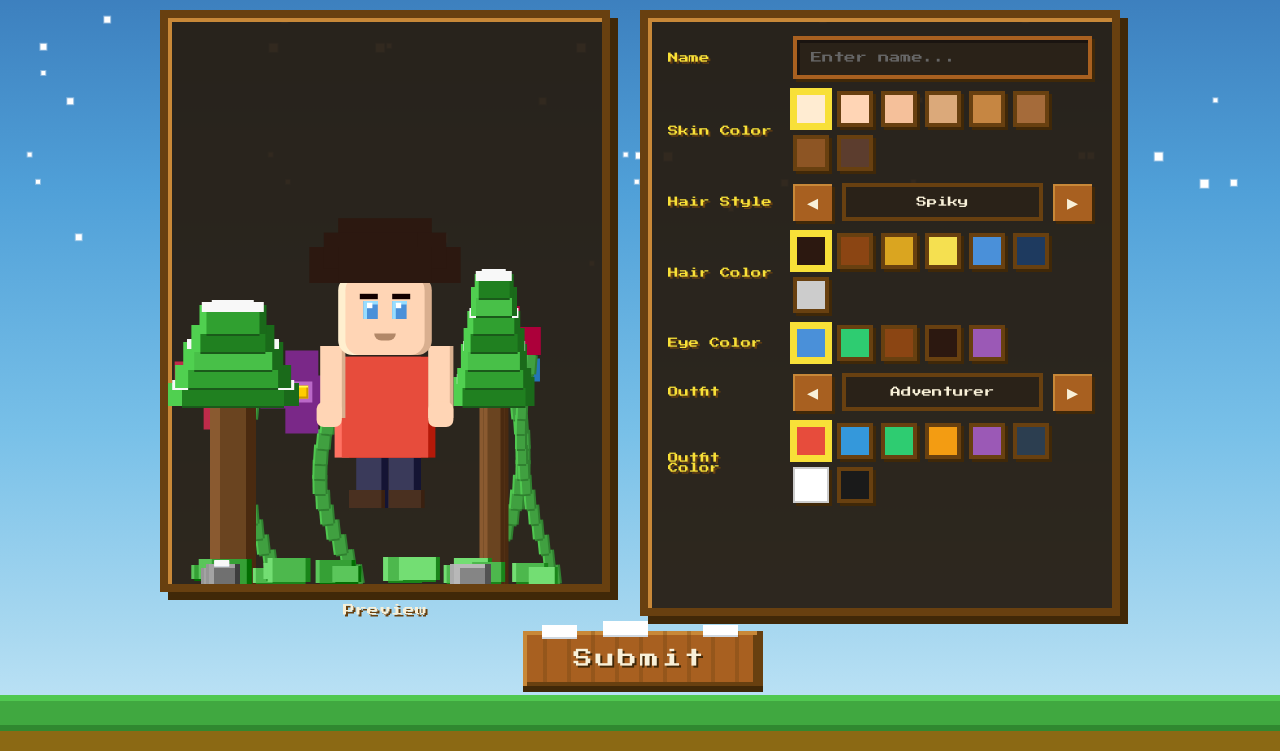
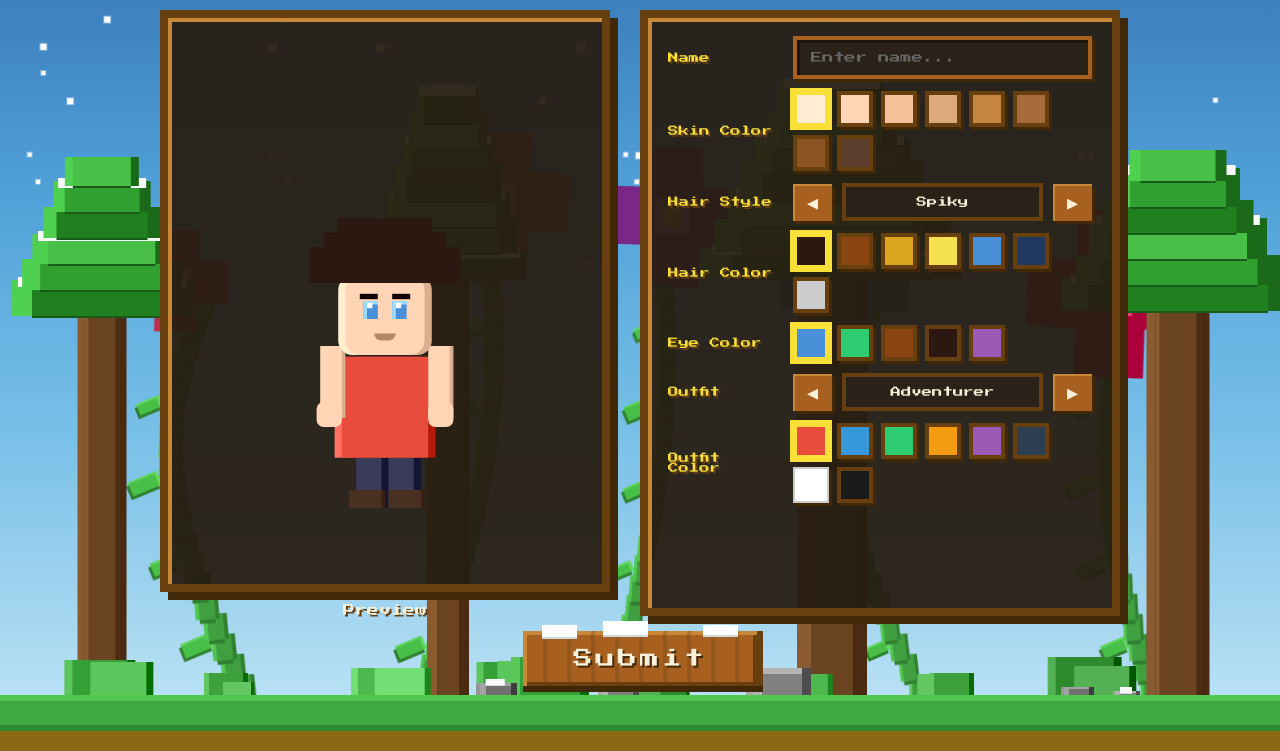
Before and after one commit to snowcodeer/HackAvengers-Warsaw, a website built with Vite: page frontend/character.html in a window 1280 px wide. Shown: the part 49-800 px from the top of the page. Built offline with nearby package versions, Linux system fonts and the light colour scheme.

Commit message:
character customisation

```diff
--- a/frontend/character.css
+++ b/frontend/character.css
@@ -126,6 +126,18 @@ body {
     pointer-events: none;
 }
 
+/* Background Elements Container */
+.background-elements {
+    position: absolute;
+    bottom: 50px;
+    left: 0;
+    width: 100%;
+    height: calc(100% - 50px);
+    z-index: 2;
+    pointer-events: none;
+    overflow: hidden;
+}
+
 /* Main Content - Fixed viewport */
 .content {
     position: absolute;
@@ -180,17 +192,6 @@ body {
     flex: 1;
     min-height: 350px;
     position: relative;
-    overflow: hidden;
-}
-
-.preview-background {
-    position: absolute;
-    top: 0;
-    left: 0;
-    width: 100%;
-    height: 100%;
-    z-index: 0;
-    pointer-events: none;
     overflow: hidden;
 }
 
--- a/frontend/character.html
+++ b/frontend/character.html
@@ -16,6 +16,7 @@
         <div class="sky"></div>
         <div class="snow-container" id="snowContainer"></div>
         <div class="flowers-container" id="flowersContainer"></div>
+        <div class="background-elements" id="backgroundElements"></div>
 
         <div class="content">
             <h1 class="title">Character Customisation</h1>
@@ -24,7 +25,6 @@
                 <!-- Character Preview -->
                 <div class="character-preview">
                     <div class="preview-box">
-                        <div class="preview-background" id="previewBackground"></div>
                         <div class="pixel-character" id="characterPreview">
                             <!-- Character will be rendered here -->
                         </div>
--- a/frontend/character.js
+++ b/frontend/character.js
@@ -4,7 +4,7 @@ document.addEventListener('DOMContentLoaded', () => {
     initSnowfall();
     initCharacterCustomisation();
     initSubmitButton();
-    initPreviewBackground();
+    initPageBackground();
     updateCharacterPreview();
 });
 
@@ -266,36 +266,35 @@ function initSnowfall() {
     setInterval(createSnowflake, 200);
 }
 
-// Initialize preview background with trees, flowers, rocks, and bushes
-function initPreviewBackground() {
-    const container = document.getElementById('previewBackground');
+// Initialize page background with trees, flowers, rocks, and bushes
+function initPageBackground() {
+    const container = document.getElementById('backgroundElements');
     if (!container) return;
 
-    createPreviewTrees(container);
-    createPreviewFlowers(container);
-    createPreviewBushes(container);
-    createPreviewRocks(container);
+    createPageTrees(container);
+    createPageFlowers(container);
+    createPageBushes(container);
+    createPageRocks(container);
 }
 
-// Create trees in preview (fewer than home page)
-function createPreviewTrees(container) {
-    const treePositions = [15, 75]; // 2 trees instead of 4
+// Create trees on page background (fewer than home page)
+function createPageTrees(container) {
+    const treePositions = [8, 35, 65, 92]; // 4 trees instead of 4 (same but positioned differently)
 
     for (let i = 0; i < treePositions.length; i++) {
-        createPreviewTree(container, treePositions[i], i);
+        createPageTree(container, treePositions[i], i);
     }
 }
 
-function createPreviewTree(container, leftPos, index) {
+function createPageTree(container, leftPos, index) {
     const tree = document.createElement('div');
     tree.className = 'pixel-tree';
     tree.style.left = `${leftPos}%`;
     tree.style.position = 'absolute';
     tree.style.bottom = '0';
 
-    const containerHeight = container.offsetHeight || 350;
-    const treeHeight = containerHeight * 0.8;
-    const trunkWidth = 20 + Math.floor(Math.random() * 15);
+    const treeHeight = window.innerHeight * (1.0 + Math.random() * 0.4);
+    const trunkWidth = 30 + Math.floor(Math.random() * 25);
 
     const baseDelay = 0.1 + index * 0.3;
 
@@ -319,12 +318,12 @@ function createPreviewTree(container, leftPos, index) {
     const foliageRows = 5 + Math.floor(Math.random() * 3);
     let foliageHTML = '';
 
-    const baseWidth = trunkWidth * 3;
+    const baseWidth = trunkWidth * 4;
     for (let row = 0; row < foliageRows; row++) {
-        const rowWidth = baseWidth - (row * (baseWidth / foliageRows) * 0.6);
-        const rowHeight = 20 + Math.floor(Math.random() * 10);
+        const rowWidth = baseWidth - (row * (baseWidth / foliageRows) * 0.7);
+        const rowHeight = 28 + Math.floor(Math.random() * 14);
         const greenShade = row % 3 === 0 ? '#208020' : row % 3 === 1 ? '#30a030' : '#48c048';
-        const offsetY = row * 18;
+        const offsetY = row * 26;
 
         foliageHTML += `
             <div class="tree-foliage-row" style="
@@ -369,49 +368,50 @@ function createPreviewTree(container, leftPos, index) {
     container.appendChild(tree);
 }
 
-// Create flowers in preview (fewer than home page)
-function createPreviewFlowers(container) {
-    const flowerCount = 4; // 4 instead of 8
+// Create flowers on page background (fewer than home page)
+function createPageFlowers(container) {
+    const flowerCount = 5; // 5 instead of 8
     const flowerColors = [
         { petals: '#ff6b8a', center: '#ffeb3b' },
+        { petals: '#ff8a65', center: '#fff176' },
         { petals: '#ba68c8', center: '#ffcc02' },
         { petals: '#64b5f6', center: '#fff59d' },
         { petals: '#ec407a', center: '#fff176' },
     ];
 
-    const sectionWidth = 80 / flowerCount;
+    const sectionWidth = 85 / flowerCount;
 
     for (let i = 0; i < flowerCount; i++) {
-        const sectionStart = 10 + (i * sectionWidth);
+        const sectionStart = 7.5 + (i * sectionWidth);
         const offset = Math.random() * (sectionWidth * 0.6);
         const leftPos = sectionStart + offset;
 
-        createPreviewFlower(container, i, leftPos, flowerColors[i % flowerColors.length]);
+        createPageFlower(container, i, leftPos, flowerColors[i % flowerColors.length]);
     }
 }
 
-function createPreviewFlower(container, index, leftPos, colorScheme) {
+function createPageFlower(container, index, leftPos, colorScheme) {
     const flower = document.createElement('div');
     flower.className = 'flower';
     flower.style.left = `${leftPos}%`;
     flower.style.position = 'absolute';
     flower.style.bottom = '0';
 
-    const containerHeight = container.offsetHeight || 350;
-    const heightPercent = 30 + Math.random() * 15;
-    const totalHeight = (heightPercent / 100) * containerHeight;
+    const heightPercent = 45 + Math.random() * 20;
+    const totalHeight = (heightPercent / 100) * window.innerHeight;
 
-    const flowerSize = 30 + Math.floor(Math.random() * 25);
+    const flowerSize = 40 + Math.floor(Math.random() * 40);
     const petalSize = Math.floor(flowerSize * 0.4);
+    const petalStyle = ['round', 'star', 'diamond', 'tulip', 'daisy'][Math.floor(Math.random() * 5)];
 
-    const stemWidth = 8 + Math.floor(Math.random() * 4);
+    const stemWidth = 12 + Math.floor(Math.random() * 6);
     const curveDirection = Math.random() > 0.5 ? 1 : -1;
-    const curveIntensity = 20 + Math.random() * 30;
+    const curveIntensity = 40 + Math.random() * 50;
 
-    const stemHTML = createPreviewStem(totalHeight, stemWidth, curveDirection, curveIntensity);
+    const stemHTML = createPageStem(totalHeight, stemWidth, curveDirection, curveIntensity);
     const headOffsetX = curveDirection * curveIntensity;
 
-    const containerSize = flowerSize + (petalSize * 2);
+    const containerSize = flowerSize + (petalSize * 3);
 
     flower.innerHTML = `
         <div class="flower-head-wrapper" style="
@@ -422,59 +422,64 @@ function createPreviewFlower(container, index, leftPos, colorScheme) {
             left: 50%;
             transform: translateX(calc(-50% + ${headOffsetX}px));
             z-index: 10;
+            display: flex;
+            align-items: center;
+            justify-content: center;
         ">
             <div class="flower-head" style="
                 width: ${flowerSize}px;
                 height: ${flowerSize}px;
                 position: relative;
+                display: flex;
+                align-items: center;
+                justify-content: center;
             ">
-                ${createPreviewPetals(petalSize, colorScheme.petals)}
+                ${createPagePetals(petalSize, colorScheme.petals, petalStyle)}
                 <div class="flower-center" style="
                     width: ${Math.floor(flowerSize * 0.28)}px;
                     height: ${Math.floor(flowerSize * 0.28)}px;
                     background: ${colorScheme.center};
                     position: absolute;
-                    top: 50%;
-                    left: 50%;
-                    transform: translate(-50%, -50%);
                     z-index: 5;
                     box-shadow:
-                        inset 2px 2px 0 0 ${lightenColor(colorScheme.center, 30)},
-                        inset -2px -2px 0 0 ${darkenColor(colorScheme.center, 20)};
+                        inset 3px 3px 0 0 ${lightenColor(colorScheme.center, 30)},
+                        inset -3px -3px 0 0 ${darkenColor(colorScheme.center, 20)};
                 "></div>
             </div>
         </div>
         <div class="flower-stem-container" style="
             height: ${totalHeight}px;
-            width: ${curveIntensity * 2 + stemWidth + 30}px;
+            width: ${curveIntensity * 2 + stemWidth + 60}px;
             position: relative;
         ">
             ${stemHTML}
         </div>
     `;
 
-    flower.style.animationDelay = `${0.2 + index * 0.15}s`;
-    flower.style.opacity = '0';
-    flower.style.animation = 'flowerGrow 2s ease-out forwards';
+    const growDelay = 0.2 + (index * 0.15);
+    flower.style.animationDelay = `${growDelay}s`;
+    flower.style.setProperty('--grow-delay', `${growDelay}s`);
+    flower.style.setProperty('--sway-amount', `${1 + Math.random() * 2}deg`);
+    flower.style.setProperty('--sway-duration', `${3 + Math.random() * 2}s`);
 
     container.appendChild(flower);
 
     setTimeout(() => {
         flower.classList.add('sway');
-    }, (0.2 + index * 0.15 + 2.2) * 1000);
+    }, (growDelay + 2.2) * 1000);
 }
 
-function createPreviewStem(height, width, direction, intensity) {
-    const segments = Math.floor(height / 15);
+function createPageStem(height, width, direction, intensity) {
+    const segments = Math.floor(height / 20);
     let stemHTML = '';
-    const midX = intensity + width / 2 + 15;
+    const midX = intensity + width / 2 + 30;
 
     for (let i = 0; i < segments; i++) {
         const progress = i / segments;
         const nextProgress = (i + 1) / segments;
         const curveOffset = Math.sin(progress * Math.PI * 0.8) * intensity * direction;
         const nextCurveOffset = Math.sin(nextProgress * Math.PI * 0.8) * intensity * direction;
-        const segmentHeight = 15;
+        const segmentHeight = 20;
         const yPos = i * segmentHeight;
         const xPos = midX + curveOffset;
         const angle = Math.atan2(nextCurveOffset - curveOffset, segmentHeight) * (180 / Math.PI);
@@ -485,36 +490,87 @@ function createPreviewStem(height, width, direction, intensity) {
                 bottom: ${yPos}px;
                 left: ${xPos}px;
                 width: ${width}px;
-                height: ${segmentHeight + 4}px;
+                height: ${segmentHeight + 6}px;
                 background: #40a040;
                 transform: translateX(-50%) rotate(${angle * 0.3}deg);
                 box-shadow:
                     ${Math.floor(width * 0.25)}px 0 0 0 #308030,
                     -${Math.floor(width * 0.25)}px 0 0 0 #50c850,
-                    0 2px 0 0 #308030;
+                    0 4px 0 0 #308030;
             "></div>
         `;
+
+        if (i % 4 === 2 && i < segments - 2) {
+            const leafSide = (i % 2 === 0) ? -1 : 1;
+            const leafSize = 20 + Math.floor(Math.random() * 12);
+
+            stemHTML += `
+                <div class="pixel-leaf" style="
+                    position: absolute;
+                    bottom: ${yPos + 6}px;
+                    left: ${xPos + (leafSide * width * 0.8)}px;
+                    width: ${leafSize}px;
+                    height: ${Math.floor(leafSize * 0.5)}px;
+                    background: #48c048;
+                    transform: translateX(${leafSide > 0 ? '0' : '-100%'}) rotate(${leafSide * 25}deg);
+                    box-shadow:
+                        ${leafSide * 3}px 3px 0 0 #308030,
+                        inset ${leafSide * 3}px 2px 0 0 #60d860;
+                "></div>
+            `;
+        }
     }
     return stemHTML;
 }
 
-function createPreviewPetals(size, color) {
+function createPagePetals(size, color, style) {
     const darkColor = darkenColor(color, 25);
+    const darkerColor = darkenColor(color, 40);
     const lightColor = lightenColor(color, 30);
-    const s = Math.floor(size * 1.4);
-    const spread = Math.floor(size * 0.35);
-    const smallSpread = Math.floor(size * 0.2);
+    const lighterColor = lightenColor(color, 50);
+    const highlightColor = lightenColor(color, 70);
+
+    const s = Math.floor(size * 1.6);
+    const spread = Math.floor(size * 0.45);
+    const smallSpread = Math.floor(size * 0.25);
+    const tinySpread = Math.floor(size * 0.15);
+    const centerSize = Math.floor(size * 1.4);
     const inner = Math.floor(s * 0.5);
+    const mid = Math.floor(s * 0.75);
 
+    if (style === 'round') {
+        return `
+            <div style="
+                position: absolute;
+                width: ${centerSize}px;
+                height: ${centerSize}px;
+                background: ${color};
+                box-shadow:
+                    0 -${s}px 0 ${spread}px ${darkColor},
+                    0 ${s}px 0 ${spread}px ${darkerColor},
+                    -${s}px 0 0 ${spread}px ${darkColor},
+                    ${s}px 0 0 ${spread}px ${darkerColor},
+                    0 -${Math.floor(s * 0.85)}px 0 ${smallSpread}px ${color},
+                    0 ${Math.floor(s * 0.85)}px 0 ${smallSpread}px ${darkColor},
+                    -${Math.floor(s * 0.85)}px 0 0 ${smallSpread}px ${lightColor},
+                    ${Math.floor(s * 0.85)}px 0 0 ${smallSpread}px ${color},
+                    0 -${inner}px 0 ${smallSpread}px ${lightColor},
+                    0 ${inner}px 0 ${smallSpread}px ${color},
+                    -${inner}px 0 0 ${smallSpread}px ${lighterColor},
+                    ${inner}px 0 0 ${smallSpread}px ${lightColor},
+                    0 -${Math.floor(s * 0.6)}px 0 4px ${highlightColor},
+                    -${Math.floor(s * 0.6)}px 0 0 4px ${highlightColor};
+            "></div>
+        `;
+    }
+
+    // Simplified version for other styles
     return `
         <div style="
             position: absolute;
-            width: ${Math.floor(size * 1.2)}px;
-            height: ${Math.floor(size * 1.2)}px;
+            width: ${centerSize}px;
+            height: ${centerSize}px;
             background: ${color};
-            top: 50%;
-            left: 50%;
-            transform: translate(-50%, -50%);
             box-shadow:
                 0 -${s}px 0 ${spread}px ${darkColor},
                 0 ${s}px 0 ${spread}px ${darkColor},
@@ -523,18 +579,14 @@ function createPreviewPetals(size, color) {
                 0 -${Math.floor(s * 0.85)}px 0 ${smallSpread}px ${color},
                 0 ${Math.floor(s * 0.85)}px 0 ${smallSpread}px ${color},
                 -${Math.floor(s * 0.85)}px 0 0 ${smallSpread}px ${lightColor},
-                ${Math.floor(s * 0.85)}px 0 0 ${smallSpread}px ${color},
-                0 -${inner}px 0 ${smallSpread}px ${lightColor},
-                0 ${inner}px 0 ${smallSpread}px ${color},
-                -${inner}px 0 0 ${smallSpread}px ${lightColor},
-                ${inner}px 0 0 ${smallSpread}px ${lightColor};
+                ${Math.floor(s * 0.85)}px 0 0 ${smallSpread}px ${color};
         "></div>
     `;
 }
 
-// Create bushes in preview (fewer than home page)
-function createPreviewBushes(container) {
-    const bushCount = 6; // 6 instead of 12
+// Create bushes on page background (fewer than home page)
+function createPageBushes(container) {
+    const bushCount = 8; // 8 instead of 12
 
     for (let i = 0; i < bushCount; i++) {
         const bush = document.createElement('div');
@@ -545,7 +597,7 @@ function createPreviewBushes(container) {
         const leftPos = 5 + (i / bushCount) * 88;
         bush.style.left = `${leftPos}%`;
 
-        const size = 25 + Math.floor(Math.random() * 30);
+        const size = 35 + Math.floor(Math.random() * 40);
         const height = size * (0.6 + Math.random() * 0.3);
 
         const greens = ['#2d8a2d', '#3da03d', '#4db84d', '#35a035'];
@@ -590,9 +642,9 @@ function createPreviewBushes(container) {
     }
 }
 
-// Create rocks in preview (fewer than home page)
-function createPreviewRocks(container) {
-    const rockCount = 4; // 4 instead of 8
+// Create rocks on page background (fewer than home page)
+function createPageRocks(container) {
+    const rockCount = 5; // 5 instead of 8
 
     for (let i = 0; i < rockCount; i++) {
         const rock = document.createElement('div');
@@ -603,7 +655,7 @@ function createPreviewRocks(container) {
         const leftPos = 8 + Math.random() * 82;
         rock.style.left = `${leftPos}%`;
 
-        const width = 15 + Math.floor(Math.random() * 20);
+        const width = 20 + Math.floor(Math.random() * 30);
         const height = width * (0.5 + Math.random() * 0.3);
 
         const grays = ['#808080', '#909090', '#707070', '#858585'];
```
